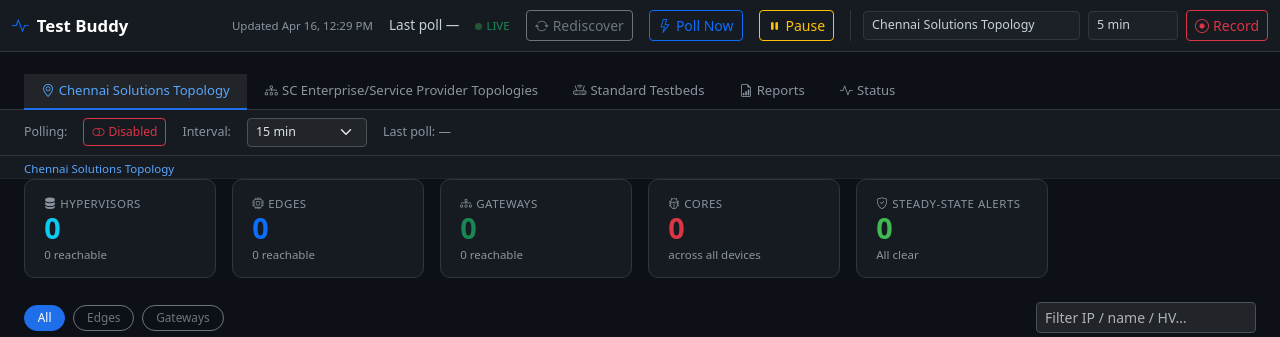
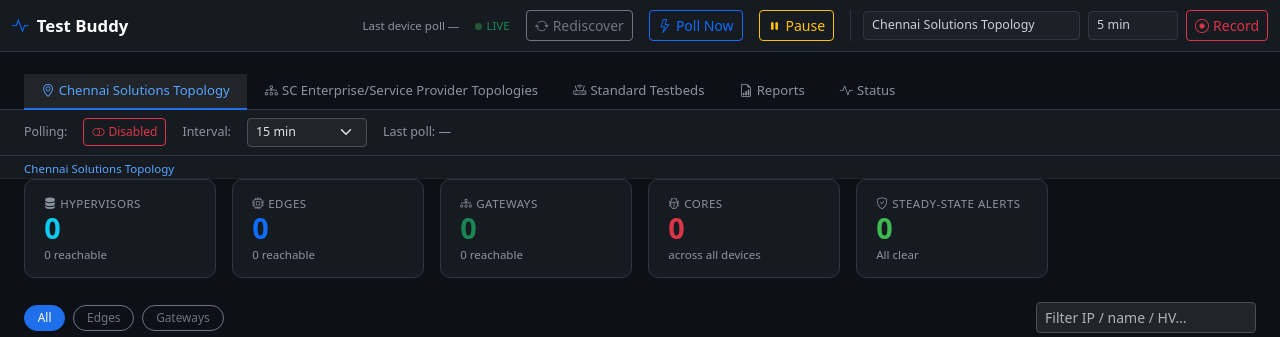
Before and after one commit to balachanderganesan/testbuddy, a Flask app: page / in a window 1280 px wide. Shown: the top 337 px of the page. Run offline with Flask 3, Linux system fonts and the light colour scheme; data that the repository does not hold is empty; some libraries are stand-ins or nearby versions.

Commit message:
Simplify navbar poll timestamp

```diff
--- a/templates/index.html
+++ b/templates/index.html
@@ -100,7 +100,7 @@
 
     /* Scrollable table container */
     .tbl-scroll { overflow-x:auto; }
-    #lastUpdated { font-size:.72rem; color:#8b949e; }
+    #lastPolled { font-size:.72rem; color:#8b949e; }
 
     /* Topology tabs */
     .topo-bar { background:#0d1117; border-bottom:1px solid #30363d; padding:.35rem 0 0; margin-bottom:0; }
@@ -149,7 +149,6 @@
   <div class="container-fluid">
     <span class="navbar-brand"><i class="bi bi-activity text-primary me-2"></i>Test Buddy</span>
     <div class="d-flex align-items-center gap-3 flex-wrap">
-      <span id="lastUpdated">—</span>
       <span id="lastPolled">—</span>
       <span id="pollStatusIndicator"><span class="live-dot"></span><span class="text-success" style="font-size:.72rem">LIVE</span></span>
       <button class="btn btn-sm btn-outline-secondary" onclick="triggerRediscover()">
@@ -910,8 +909,7 @@ async function loadSummary() {
   document.getElementById("sumEdgeSub").textContent = d.edges.reachable+" reachable";
   document.getElementById("sumGW").textContent      = d.gateways.total;
   document.getElementById("sumGWSub").textContent   = d.gateways.reachable+" reachable";
-  document.getElementById("lastUpdated").textContent = "Updated "+fmtTime(d.server_time);
-  document.getElementById("lastPolled").textContent = "Last poll "+fmtTime(d.last_polled_at);
+  document.getElementById("lastPolled").textContent = "Last device poll "+fmtTime(d.last_polled_at);
   const topoPollTs = document.getElementById("topoPollingLastPolled");
   if (topoPollTs) topoPollTs.textContent = "Last poll: " + fmtTime(d.last_polled_at);
 }
```
